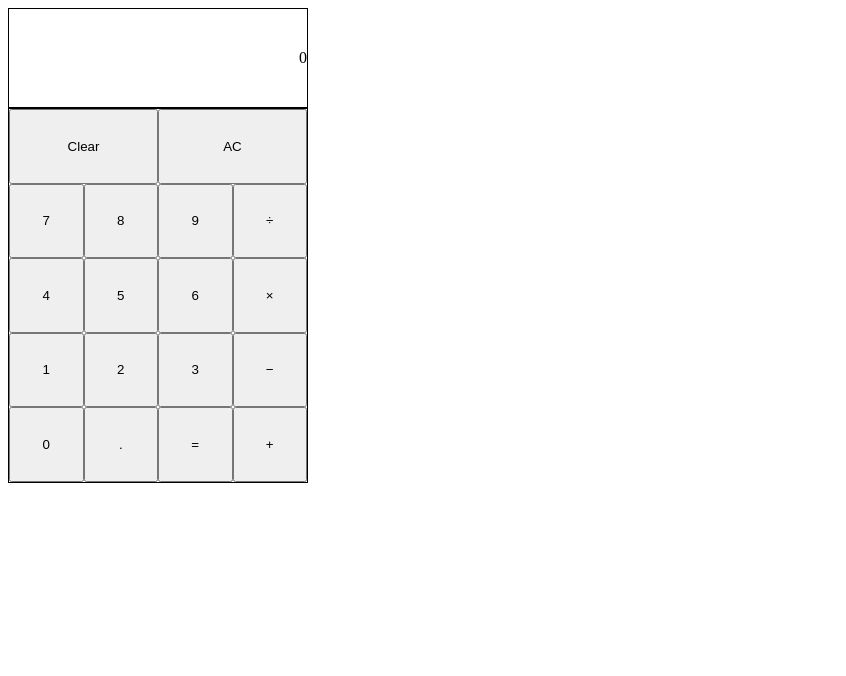
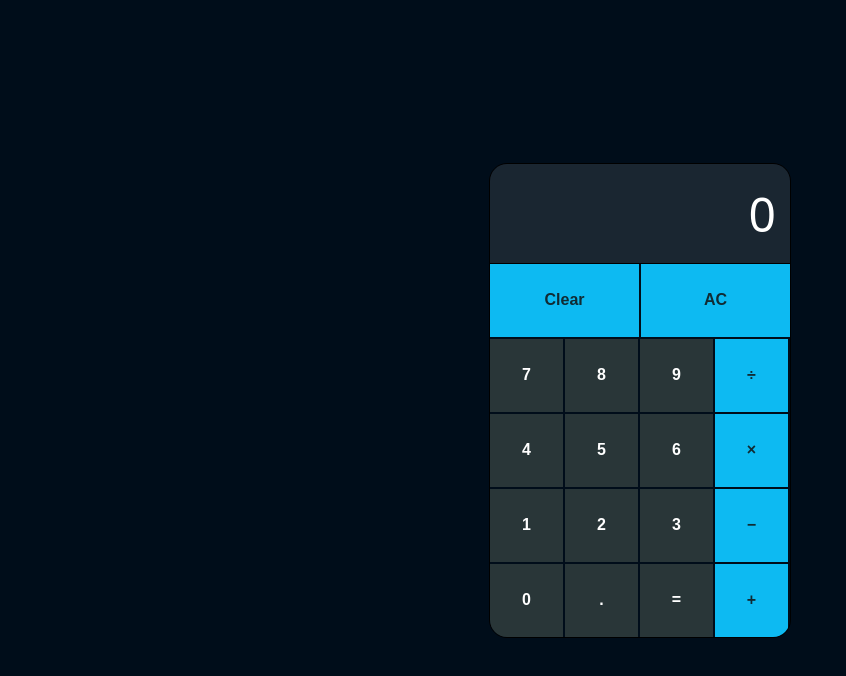
Before and after one commit to rowanvictor01/web-calculator, a plain HTML site: page index.html in a window 1280 px wide. Shown: the whole page, without its empty margins (0-846 px from the left). Drawn offline with Linux system fonts and the light colour scheme.

Commit message:
Add basic design and layout
- centered the calculator on the page
- added colors to bg, buttons, and display
- removed console.log tests on script.js file

```diff
--- a/index.html
+++ b/index.html
@@ -10,6 +10,7 @@
 
 <body>
     <main>
+        <article class="calculator">
             <section class="screen">
                 <output>0</output>
             </section>
@@ -34,6 +35,7 @@
                 <button class="equals">=</button>
                 <button class="add sign">&plus;</button>
             </section>
+        </article>
     </main>
 
     <script src="script.js"></script>
--- a/style.css
+++ b/style.css
@@ -1,37 +1,79 @@
+/* reset */
+* {
+    margin: 0;
+    padding: 0;
+    box-sizing: border-box;
+}
+
+body {
+    font-family: system-ui, -apple-system, BlinkMacSystemFont, 'Segoe UI', Roboto, Oxygen, Ubuntu, Cantarell, 'Open Sans', 'Helvetica Neue', sans-serif;
+    background-color: hsla(210, 100%, 5%, 1);
+}
+
+/* calc container */
+main {
+    height: 100vh;
+    display: flex;
+    flex-direction: column;
+    align-items: center;
+    justify-content: center;
+
+}
+
+.calculator {
+    border: 1px solid black;
+    border-radius: 18px;
+    overflow: hidden;
+}
+
 /* screen */
 .screen {
     box-sizing: border-box;
-    border: 1px solid black;
+    border-bottom: 1px solid black;
     max-width: 300px;
     height: 100px;
     display: flex;
     justify-content: flex-end;
     align-items: center;
+    background-color: rgba(255, 255, 255, 0.1);
 }
 
 output {
     box-sizing: border-box;
-    /* font-size: 60px; */
-    /* letter-spacing: 2px; */
+    font-size: 3rem;
+    padding-right: 14px;
+    color: white;
 }
 
 /* button pad */
 .buttons {
-    border: 1px solid black;
     display: flex;
     max-width: 300px;
     flex-wrap: wrap;
     box-sizing: border-box;
+    gap: 2px;
 }
 
 button {
-    width: 74.5px;
-    height: 74.5px;
+    width: 73px;
+    height: 73px;
     box-sizing: border-box;
+    font-size: 1rem;
+    font-weight: 600;
+    background-color: #293638;
+    color: white;
+    border: 0;
 }
 
 .clear,
 .ac {
     flex-basis: 120px;
     flex-grow: 2;
+    background-color: #0dbaf2;
+    color: #112b33;
 }
+
+.sign {
+    background-color: #0dbaf2;
+    color: #112b33;
+}
```
Also changed, not shown: script.js (+0 -8 lines). Lines whose indentation alone changed are shown as unchanged.
